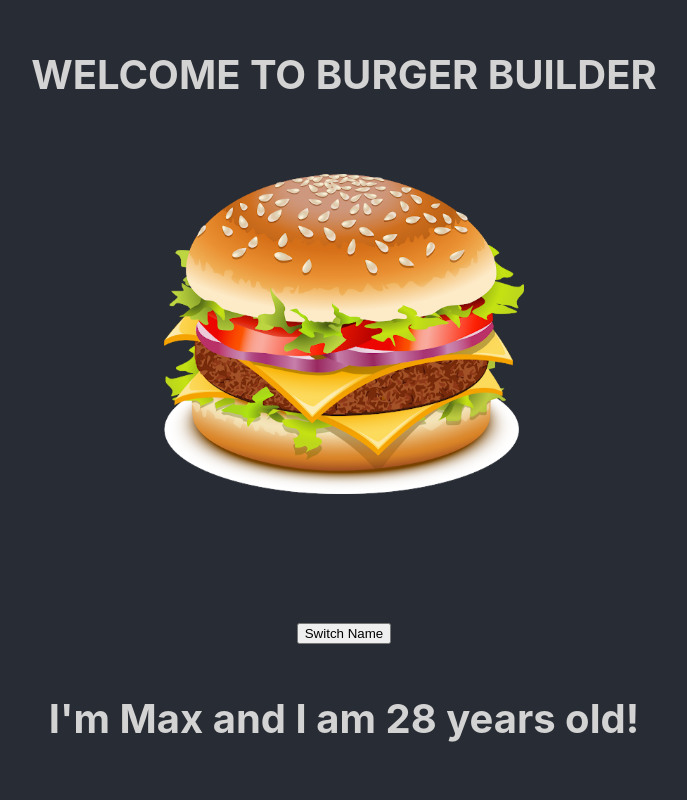
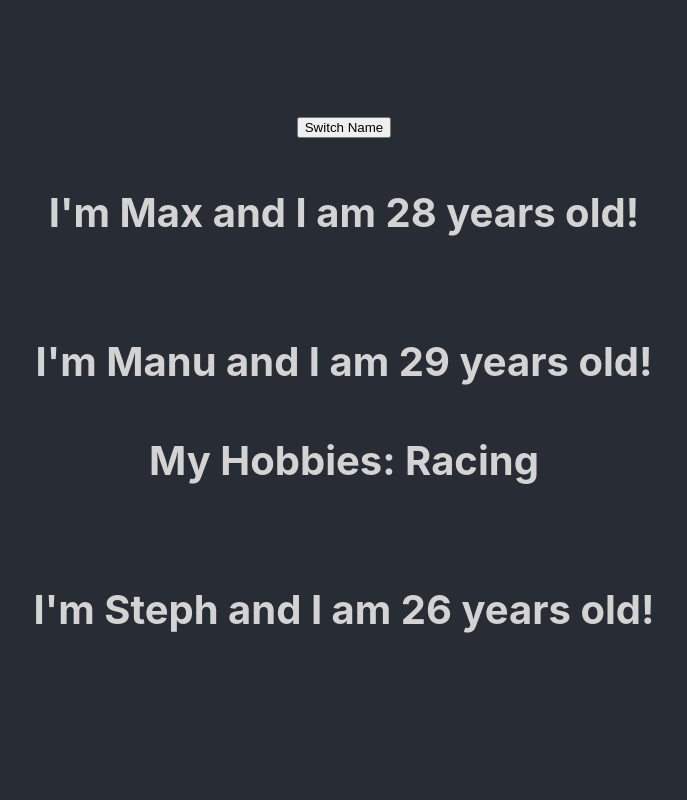
Before and after one commit to micah-rose/burger-builder-rematch, a React (Create React App) app: page / in a window 1280 px wide. Shown: the top 800 px of the page, without its empty margins (296-983 px from the left). Built offline with nearby package versions, Linux system fonts and the light colour scheme.

Commit message:
Removed tilting burger and header as it won't be used during these exercises.

```diff
--- a/src/App.js
+++ b/src/App.js
@@ -16,10 +16,6 @@ render(){
   return (
     <div className="App">
       <header className="App-header">
-      <p>
-        WELCOME TO BURGER BUILDER
-      </p>
-        <img src={logo} className="App-logo" alt="logo" /><br/>
         <button>Switch Name</button>
         <Person name={this.state.persons[0].name} age={this.state.persons[0].age}/>
         <Person name={this.state.persons[1].name} age={this.state.persons[1].age}>My Hobbies: Racing</Person>
```
